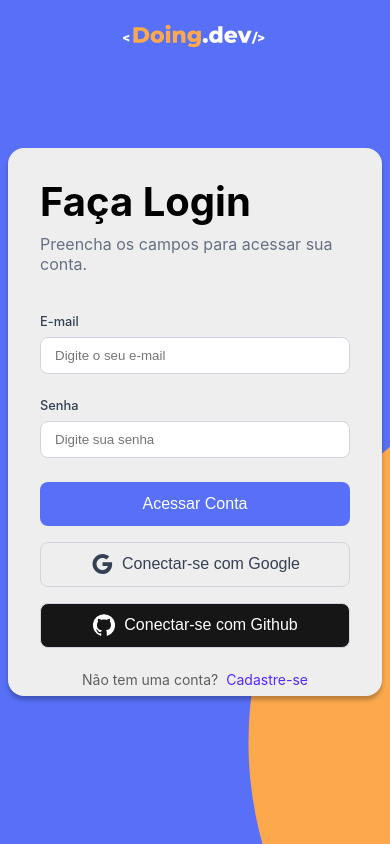
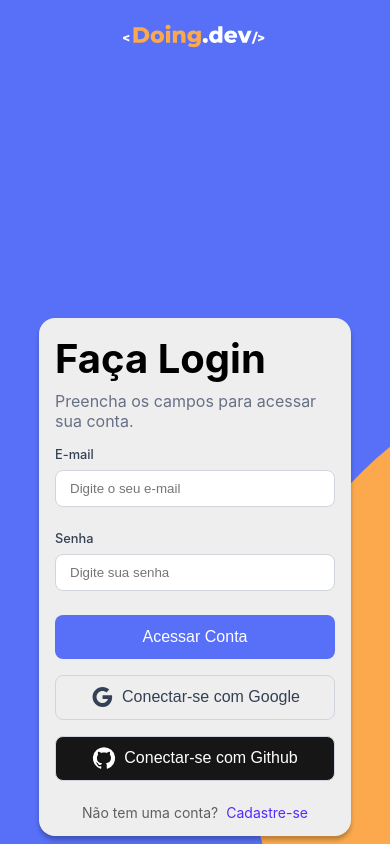
Before and after one commit to FilipiRafael/doing.dev, a React (Create React App) app: page / in a window 390 px wide. Built offline with nearby package versions, Linux system fonts and the light colour scheme; the HTML template or start-up script is replaced by a standard one.

Commit message:
Add new design responsive to home page

```diff
--- a/src/components/Player/index.js
+++ b/src/components/Player/index.js
@@ -11,9 +11,9 @@ const Player = () => {
     const player = document.querySelector('audio');
 
     const playlist = [
+        'https://mp3.chillhop.com/serve.php/?mp3=9272',
+        'https://mp3.chillhop.com/serve.php/?mp3=10075',
         'https://mp3.chillhop.com/serve.php/?mp3=11768',
-        'https://mp3.chillhop.com/serve.php/?mp3=10075',
-        'https://mp3.chillhop.com/serve.php/?mp3=9272',
         'https://mp3.chillhop.com/serve.php/?mp3=9222',
         'https://mp3.chillhop.com/serve.php/?mp3=10310',
         'https://mp3.chillhop.com/serve.php/?mp3=9248',
@@ -33,6 +33,7 @@ const Player = () => {
 
     const [musicRef, setMusicRef] = useState(0)
     const [play, setPlay] = useState(false);
+    const [autoPlay, setAutoPlay] = useState(false);
 
     function nextMusic() {
         if (musicRef >= playlist.length) {
@@ -40,6 +41,7 @@ const Player = () => {
             player.play()
         }
         setMusicRef(musicRef + 1);
+        setAutoPlay(true);
         player.play();
     }
 
@@ -49,6 +51,7 @@ const Player = () => {
             player.play()
         }
         setMusicRef(musicRef - 1);
+        setAutoPlay(true);
         player.play()
     }
 
@@ -57,7 +60,7 @@ const Player = () => {
         <Fragment>
             <ReactAudioPlayer
                 src={playlist[musicRef]}
-                autoPlay
+                autoPlay={autoPlay}
                 onEnded={nextMusic}
                 onPlay={() => setPlay(true)}
                 onPause={() => setPlay(false)}
@@ -78,6 +81,7 @@ const Player = () => {
                     className="player__changeButton"
                     onClick={() => {
                         setPlay(true);
+                        setAutoPlay(true);
                         player.play();
                     }}
                 />}
--- a/src/components/SignInCard/SignInCard.css
+++ b/src/components/SignInCard/SignInCard.css
@@ -43,3 +43,16 @@
     top: 80%;
     z-index:10;
 }
+
+@media only screen and (max-width: 414px) {
+
+    .signin__card h4 {
+        margin: 0.5rem 0 1rem 0;
+    }
+
+    .signin__card {
+        width: 280px;
+        height: 470px;
+        padding: 1rem 1rem 2rem;
+    }
+}
--- a/src/components/SignUpCard/SignUpCard.css
+++ b/src/components/SignUpCard/SignUpCard.css
@@ -43,3 +43,16 @@
     top: 80%;
     z-index:10;
 }
+
+@media only screen and (max-width: 414px) {
+
+    .signup__card h4 {
+        margin: 0.5rem 0 1rem 0;
+    }
+
+    .signup__card {
+        width: 280px;
+        height: 470px;
+        padding: 1rem 1rem 2rem;
+    }
+}
--- a/src/pages/Home/Home.css
+++ b/src/pages/Home/Home.css
@@ -308,7 +308,7 @@
     }
 
     .home__tasks-deleteicon {
-        left: 92%;
+        left: 82%;
     }
 }
 
--- a/src/pages/SignIn/SignIn.css
+++ b/src/pages/SignIn/SignIn.css
@@ -34,6 +34,17 @@
     margin: auto;
 }
 
+
+@media only screen and (max-width: 414px) {
+
+    .signin__section .content {
+        display: flex;
+        align-items: flex-end;
+        margin-bottom: 1rem;
+    }
+
+}
+
 @media only screen and (max-width: 1024px) {
 
     .signin__section {
--- a/src/pages/SignUp/SignUp.css
+++ b/src/pages/SignUp/SignUp.css
@@ -34,6 +34,16 @@
     margin: auto;
 }
 
+@media only screen and (max-width: 414px) {
+
+    .signup__section .content {
+        display: flex;
+        align-items: flex-end;
+        margin-bottom: 1rem;
+    }
+
+}
+
 @media only screen and (max-width: 1024px) {
 
     .signup__section {
```
